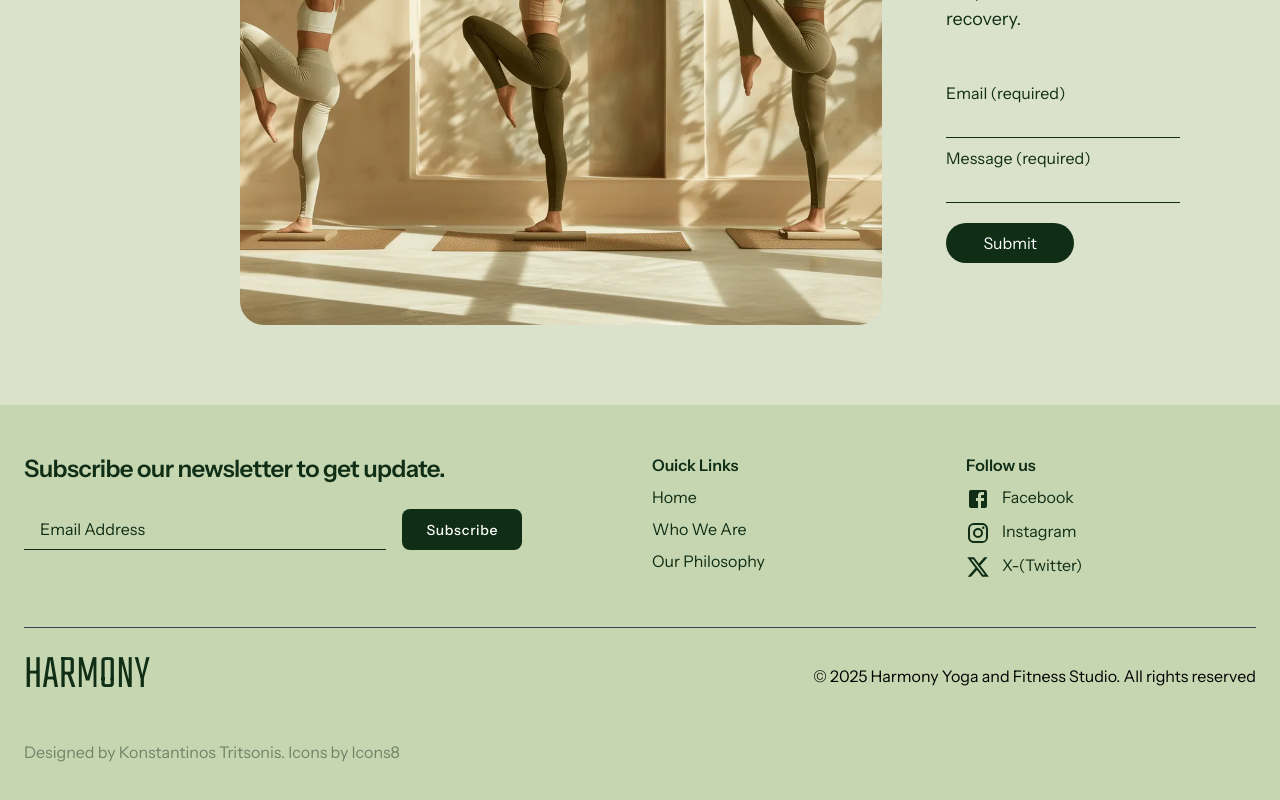
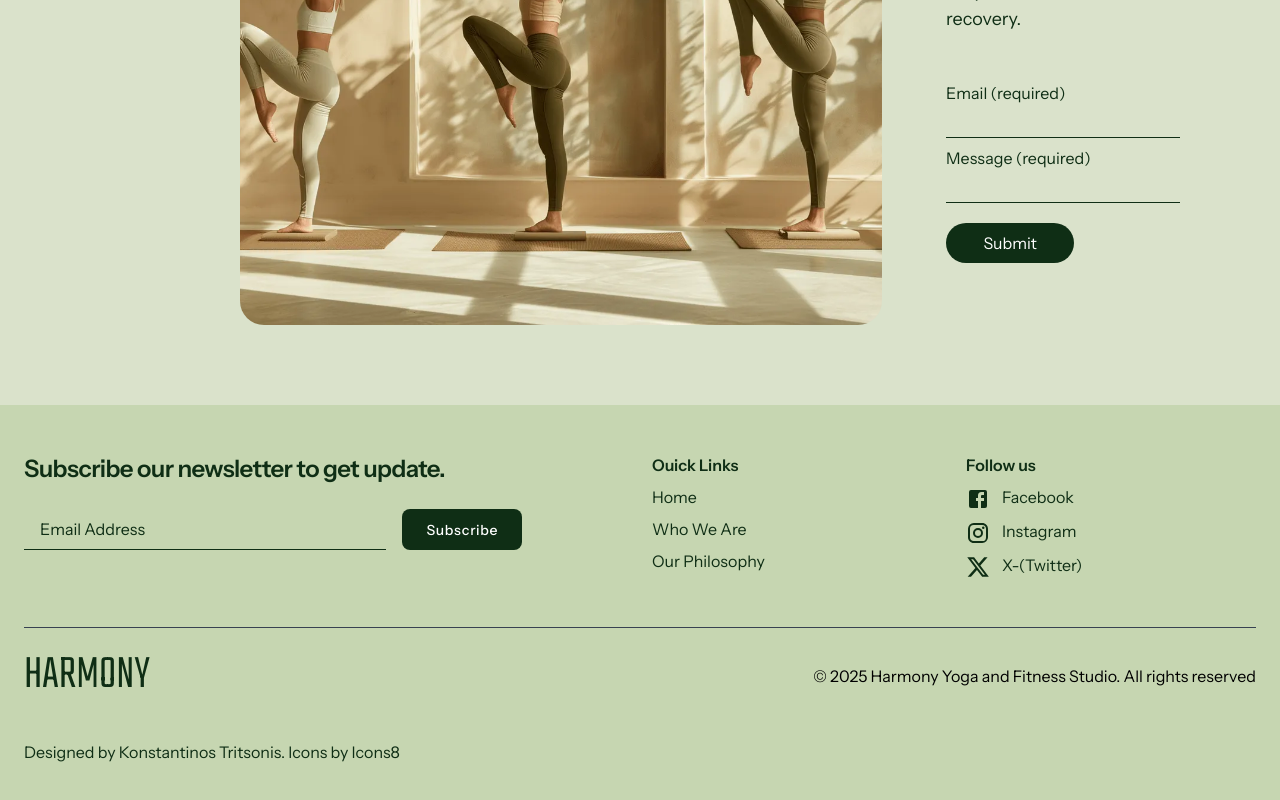
Before and after one commit to KostasTritsonis/yoga, a React (Vite) app: page /contact in a window 1280 px wide. Shown: the part 465-1265 px from the top of the page. Built offline with nearby package versions, Linux system fonts and the light colour scheme; a web font is replaced by a local one; what tailwindcss-animated would draw is missing.

Commit message:
21012025

```diff
--- a/src/Components/FAQ.jsx
+++ b/src/Components/FAQ.jsx
@@ -61,7 +61,7 @@ const FAQ = () => {
                 <div key={faq.id} >
                     <div>
                         <div className='flex items-center'>
-                            <button id={faq.id}  className={`flex  items-center focus:outline-none transform transition-transform
+                            <button name={faq.id}  className={`flex  items-center focus:outline-none transform transition-transform
                                 duration-300 ease-in-out ${openFaqs.includes(faq.id)  ? "rotate-0" : "rotate-90"} `} onClick={()=>toggleFAQ(faq.id)}>
                                 {openFaqs.includes(faq.id) ? <ReactSVG src={minus} className='text-white w-9'/> : <ReactSVG src={plus} className='text-white w-9'/>}
                             </button>
--- a/src/Components/Footer.jsx
+++ b/src/Components/Footer.jsx
@@ -51,7 +51,7 @@ const Footer = () => {
 
                 <p>© 2025 Harmony Yoga and Fitness Studio. All rights reserved</p>
             </div>
-            <p className='text-secondary mt-4 opacity-70'>Designed by Konstantinos Tritsonis. Icons by Icons8</p>
+            <p className='text-primary mt-4 '>Designed by Konstantinos Tritsonis. Icons by Icons8</p>
         </div>
 
     </footer>
--- a/src/Pages/Contact.jsx
+++ b/src/Pages/Contact.jsx
@@ -22,9 +22,9 @@ const Contact = () => {
                      I was electrocuted with 277 volts. I suffered 3rd degree burns on my hand and needed neck surgery and they said i couldn’t be able to make a full recovery.</p>
                 <div className='mt-10'>
                     <form autoComplete='off'  action="" className='flex flex-col '>
-                        <label  className='text-primary py-2'>Email (required)</label>
+                        <label for='email'  className='text-primary py-2'>Email (required)</label>
                         <input id='email' className=' w-[70%] bg-transparent border-b border-primary focus:outline-none ' autoComplete='off'  type="email"  required/>
-                        <label  className='text-primary py-2'>Message (required)</label>
+                        <label for='message' className='text-primary py-2'>Message (required)</label>
                         <input id='message' className='w-[70%] bg-transparent border-b border-primary focus:outline-none' autoComplete='off'  type="text"  required/>
                         <input className='rounded-full bg-primary hover:bg-opacity-90 text-white px-5 py-2 mt-5 w-32' type='submit' value={"Submit"}/>
                     </form>
```
